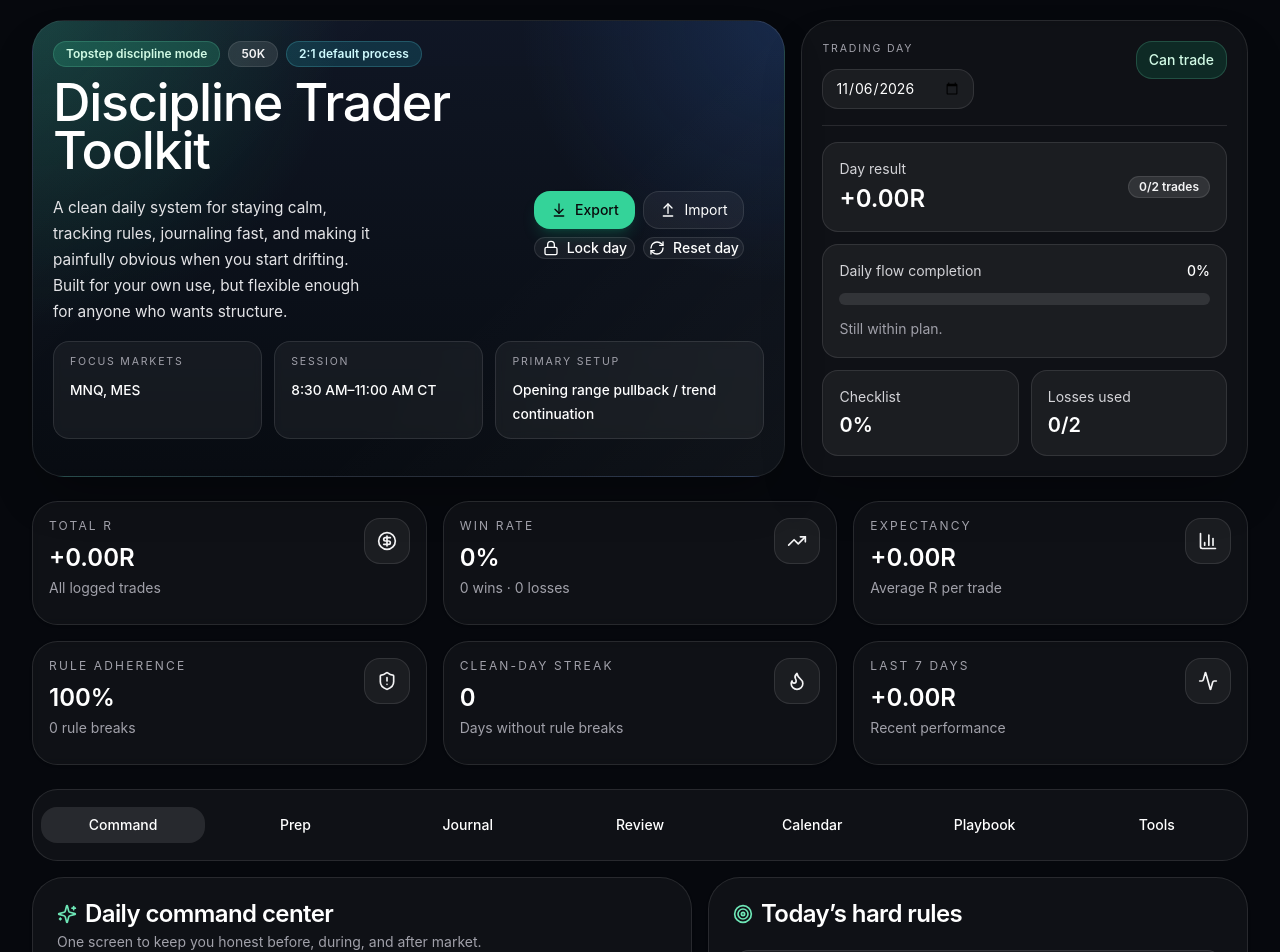
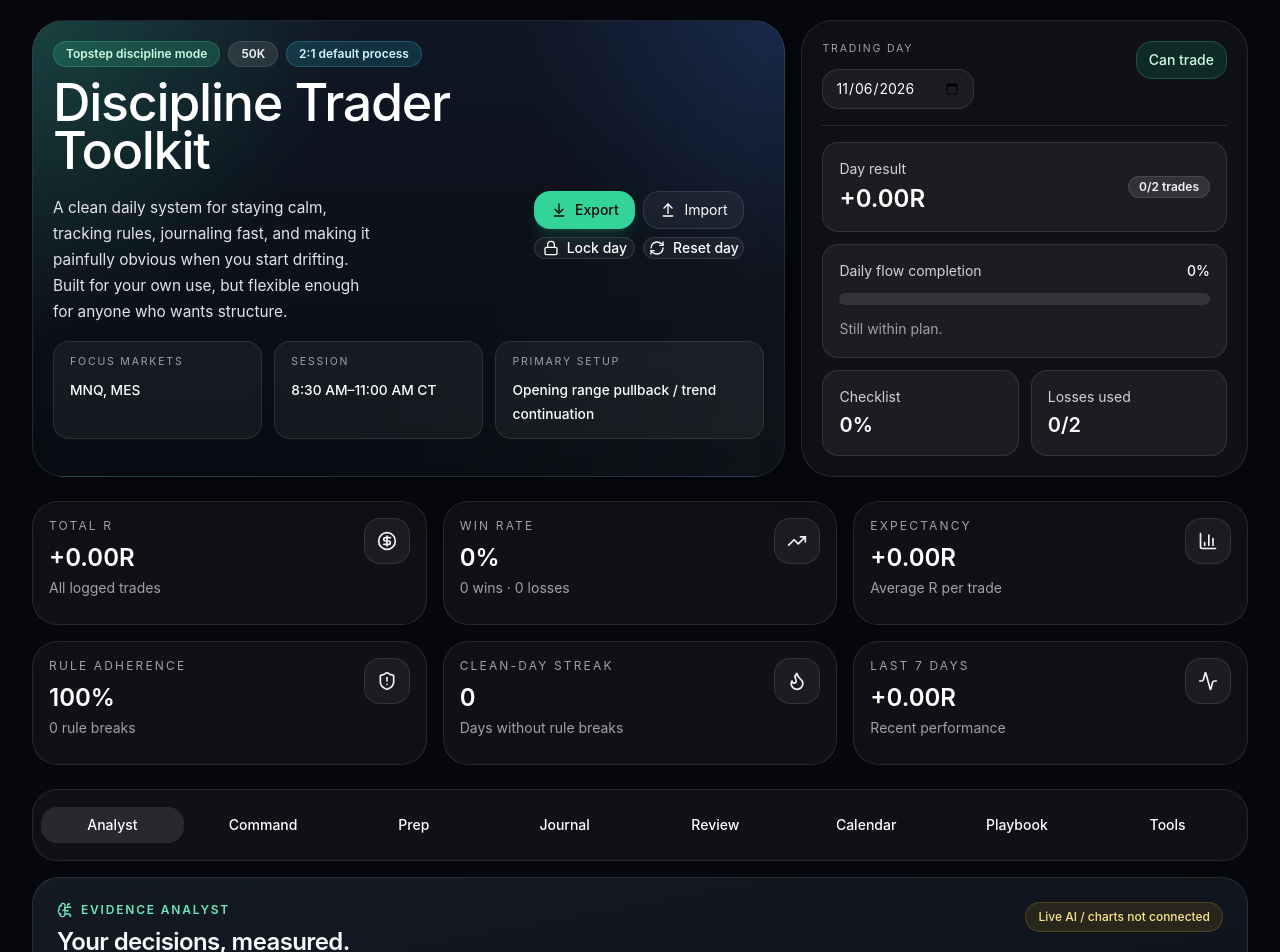
Before and after one commit to NeuronJohn/Trader-Dash, a React (Vite) app: page / in a window 1280 px wide. Shown: the top 952 px of the page. Built offline with nearby package versions, Linux system fonts and the light colour scheme.

Commit message:
Integrate evidence analyst into Trader-Dash navigation

```diff
--- a/src/App.jsx
+++ b/src/App.jsx
@@ -1,4 +1,5 @@
 import React, { useEffect, useMemo, useRef, useState } from "react";
+import AnalystWorkspace from "./components/AnalystWorkspace";
 import { Card, CardContent, CardHeader, CardTitle, CardDescription } from "@/components/ui/card";
 import { Button } from "@/components/ui/button";
 import { Input } from "@/components/ui/input";
@@ -868,8 +869,9 @@ export default function DisciplineTraderToolkit() {
           ))}
         </div>
 
-        <Tabs defaultValue="command" className="mt-6">
-          <TabsList className="grid w-full grid-cols-2 gap-2 rounded-[1.6rem] border border-white/10 bg-white/[0.04] p-2 md:grid-cols-4 xl:grid-cols-7 min-h-[72px]">
+        <Tabs defaultValue="analyst" className="mt-6">
+          <TabsList className="grid w-full grid-cols-2 gap-2 rounded-[1.6rem] border border-white/10 bg-white/[0.04] p-2 md:grid-cols-4 xl:grid-cols-8 min-h-[72px]">
+            <TabsTrigger value="analyst" className="rounded-2xl">Analyst</TabsTrigger>
             <TabsTrigger value="command" className="rounded-2xl">Command</TabsTrigger>
             <TabsTrigger value="prep" className="rounded-2xl">Prep</TabsTrigger>
             <TabsTrigger value="journal" className="rounded-2xl">Journal</TabsTrigger>
@@ -878,6 +880,10 @@ export default function DisciplineTraderToolkit() {
             <TabsTrigger value="playbook" className="rounded-2xl">Playbook</TabsTrigger>
             <TabsTrigger value="tools" className="rounded-2xl">Tools</TabsTrigger>
           </TabsList>
+
+          <TabsContent value="analyst" className="mt-4">
+            <AnalystWorkspace trades={state.trades || []} onUpdateTrade={(id, patch) => setState(prev => ({ ...prev, trades: (prev.trades || []).map(t => t.id === id ? { ...t, ...patch } : t) }))} />
+          </TabsContent>
 
           <TabsContent value="command" className="mt-4">
             <div className="grid gap-4 xl:grid-cols-[1.1fr_0.9fr]">
```
